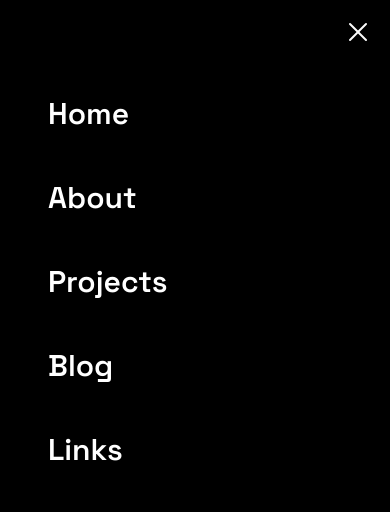
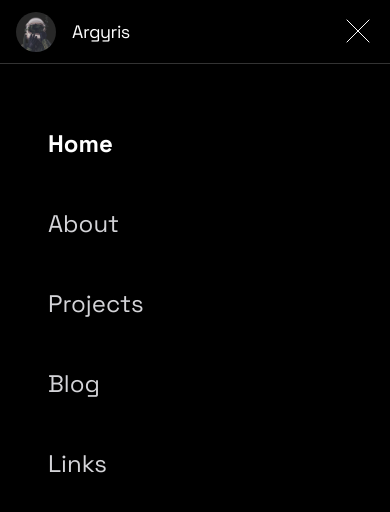
Before and after one commit to arkatsy/portfolio, a Next.js app: page /home in a window 390 px wide. Both pictures are taken after a click on the button 358 px from the left and 28 px from the top of the page. Shown: the top 512 px of the page. Built offline with nearby package versions, Linux system fonts and the light colour scheme.

Commit message:
menu modal as a popover

```diff
--- a/src/app/components/DropMenu.tsx
+++ b/src/app/components/DropMenu.tsx
@@ -1,73 +1,138 @@
 "use client"
-import { Transition, Dialog } from "@headlessui/react"
-import { Bars3Icon, XMarkIcon } from "@heroicons/react/24/solid"
+import { Transition, Popover } from "@headlessui/react"
 import Link from "next/link"
 import { Fragment, useState } from "react"
 import { menuLinks } from "@/lib/utils"
+import {
+  motion,
+  type Transition as MotionFrameTransition,
+  type SVGMotionProps,
+} from "framer-motion"
+import { usePathname } from "next/navigation"
+import { twMerge } from "tailwind-merge"
 
 export default function DropMenu() {
-  const [isOpen, setIsOpen] = useState(false)
+  const [_, setIsOpen] = useState(false) // Previous modal
+  const activePath = usePathname().split("/")[1]
 
-  const modal = {
-    open: () => setIsOpen(true),
-    close: () => setIsOpen(false),
-  }
+  const isActive = (link: string) => link.toLowerCase() === activePath.toLowerCase()
 
   return (
+    <Popover className="relative z-50">
+      {({ open, close }) => (
         <>
-      <button onClick={modal.open} className="text-zinc-50">
-        <Bars3Icon className="h-8 w-8" />
-      </button>
-      <Transition appear show={isOpen} as={Fragment}>
-        <Dialog as="div" className="relative z-10" onClose={modal.close}>
-          <Transition.Child
+          <Popover.Button
+            onClick={() => setIsOpen((pr) => !pr)}
+            className="relative top-[3px] focus-visible:outline-none"
+          >
+            <MenuButton isOpen={open} />
+          </Popover.Button>
+          <Transition
             as={Fragment}
-            enter="ease-out duration-200"
-            enterFrom="opacity-0"
-            enterTo="opacity-100"
-            leave="ease-in duration-200"
-            leaveFrom="opacity-100"
-            leaveTo="opacity-0"
+            enter="transition ease-out duration-200"
+            enterFrom="opacity-0 scale-45"
+            enterTo="opacity-100 scale-100"
+            leave="transition ease-in duration-100"
+            leaveFrom="opacity-100 scale-150"
+            leaveTo="opacity-0 scale-45"
           >
-            <div className="fixed inset-0 bg-black bg-opacity-25" />
-          </Transition.Child>
-          <div className="fixed inset-0 overflow-y-auto">
-            <Transition.Child
-              as={Fragment}
-              enter="ease-out duration-300"
-              enterFrom="opacity-0 scale-0"
-              enterTo="opacity-100 scale-100"
-              leave="ease-in duration-200"
-              leaveFrom="opacity-100 scale-100"
-              leaveTo="opacity-0 scale-0"
-            >
-              <Dialog.Panel className="h-full basis-full bg-black">
-                <div className="flex h-16 items-center justify-end px-4 md:px-8">
-                  <button onClick={modal.close}>
-                    <XMarkIcon className="h-8 w-8 text-zinc-50" />
-                  </button>
-                </div>
-
-                <ul>
+            <Popover.Panel className="fixed bottom-0 left-0 right-0 top-16 h-full w-screen bg-black">
+              <ul className="mt-8 overflow-hidden">
                 {menuLinks.map((item) => (
                   <li key={item.name} className="mt-4 flex">
-                      <Link
-                        className="group my-4 w-screen pl-12"
-                        href={item.href}
-                        onClick={modal.close}
+                    <Link className="group w-screen py-4 pl-12" href={item.href} onClick={close}>
+                      <span
+                        className={twMerge(
+                          "text-2xl text-zinc-300 group-hover:border-b-2 group-hover:text-zinc-100",
+                          isActive(item.href.split("/")[1]) && "font-bold text-white"
+                        )}
                       >
-                        <span className="text-3xl font-semibold group-hover:border-b-2">
                         {item.name}
                       </span>
                     </Link>
                   </li>
                 ))}
               </ul>
-              </Dialog.Panel>
-            </Transition.Child>
-          </div>
-        </Dialog>
+            </Popover.Panel>
           </Transition>
         </>
+      )}
+    </Popover>
   )
 }
+
+interface Props extends SVGMotionProps<SVGSVGElement> {
+  isOpen?: boolean
+  color?: string
+  strokeWidth?: string | number
+  transition?: MotionFrameTransition
+  lineProps?: any
+}
+
+const MenuButton = ({
+  isOpen = false,
+  width = 32,
+  height = 22,
+  strokeWidth = 1,
+  color = "#fff",
+  /* @ts-ignore */
+  transition = null,
+  lineProps = null,
+  ...props
+}: Props) => {
+  const variant = isOpen ? "opened" : "closed"
+  const top = {
+    closed: {
+      rotate: 0,
+      translateY: 0,
+    },
+    opened: {
+      rotate: 45,
+      translateY: 2,
+    },
+  }
+  const center = {
+    closed: {
+      opacity: 1,
+    },
+    opened: {
+      opacity: 0,
+    },
+  }
+  const bottom = {
+    closed: {
+      rotate: 0,
+      translateY: 0,
+    },
+    opened: {
+      rotate: -45,
+      translateY: -2,
+    },
+  }
+  lineProps = {
+    stroke: color,
+    strokeWidth: strokeWidth as number,
+    vectorEffect: "non-scaling-stroke",
+    initial: "closed",
+    animate: variant,
+    transition,
+    ...lineProps,
+  }
+  const unitHeight = 4
+  const unitWidth = (unitHeight * (width as number)) / (height as number)
+
+  return (
+    <motion.svg
+      viewBox={`0 0 ${unitWidth} ${unitHeight}`}
+      overflow="visible"
+      preserveAspectRatio="none"
+      width={width}
+      height={height}
+      {...props}
+    >
+      <motion.line x1="0" x2={unitWidth} y1="0" y2="0" variants={top} {...lineProps} />
+      <motion.line x1="0" x2={unitWidth} y1="2" y2="2" variants={center} {...lineProps} />
+      <motion.line x1="0" x2={unitWidth} y1="4" y2="4" variants={bottom} {...lineProps} />
+    </motion.svg>
+  )
+}
--- a/src/app/components/Profile.tsx
+++ b/src/app/components/Profile.tsx
@@ -8,13 +8,15 @@ type ProfileProps = {
 
 export default function Profile({ className, priority }: ProfileProps) {
   return (
-    <div className={twMerge("h-10 w-10", className, "-z-1 relative overflow-hidden")}>
+    <div className={twMerge("h-10 w-10", className, "overflow-hidden")}>
       <Image
         src="/images/profile.png"
         className="rounded-full"
         alt="Argyris Katsigiannides"
         priority={priority}
-        fill={true}
+        // fill={true}
+        width={40}
+        height={40}
         sizes="100px"
         style={{
           objectFit: "cover",
--- a/src/app/components/Topbar.tsx
+++ b/src/app/components/Topbar.tsx
@@ -1,12 +1,14 @@
-import Avatar from "./Profile"
+// import Avatar from "./Profile"
 import DropMenu from "./DropMenu"
 import NavMenu from "./NavMenu"
 import Link from "next/link"
+import Image from "next/image"
 
 export default function Topbar() {
   return (
     <div className="flex items-center justify-between">
       <Link href="/home" className="flex items-center gap-4 text-lg tracking-tight">
+        {/* <Avatar /> */}
         <Avatar />
         <div className="flex">
           <span>Argyris</span>
@@ -22,3 +24,21 @@ export default function Topbar() {
     </div>
   )
 }
+
+function Avatar() {
+  return (
+    <div className="relative h-10 w-10">
+      <Image
+        src="/images/profile.png"
+        className="rounded-full"
+        alt="Argyris Katsigiannides"
+        priority={false}
+        fill={true}
+        sizes="100px"
+        style={{
+          objectFit: "cover",
+        }}
+      />
+    </div>
+  )
+}
--- a/src/app/home/page.tsx
+++ b/src/app/home/page.tsx
@@ -1,9 +1,9 @@
-import Profile from "../components/Profile"
+import Image from "next/image"
 
 export default function Home() {
   return (
     <div className="mt-8 flex flex-col items-center">
-      <Profile className="h-24 w-24" />
+      <ProfileImage />
       <p className="mt-8 max-w-xs text-lg leading-relaxed">
         Hey! I&apos;m{" "}
         <span className="whitespace-nowrap font-bold text-indigo-400">Argyris Katsigiannides</span>.
@@ -13,3 +13,19 @@ export default function Home() {
     </div>
   )
 }
+
+function ProfileImage() {
+  return (
+    <Image
+      src="/images/profile.png"
+      className="h-24 w-24 rounded-full"
+      alt="Argyris Katsigiannides"
+      priority={true}
+      width={100}
+      height={100}
+      style={{
+        objectFit: "cover",
+      }}
+    />
+  )
+}
```
Lines whose indentation alone changed are shown as unchanged.
